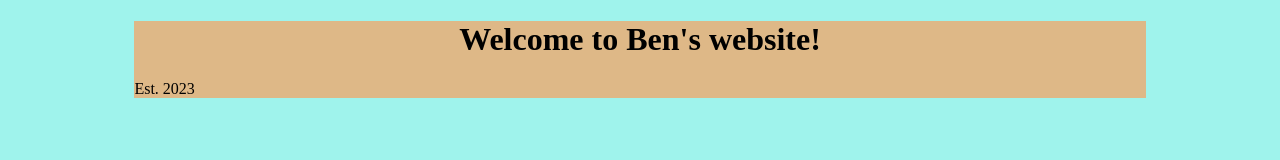
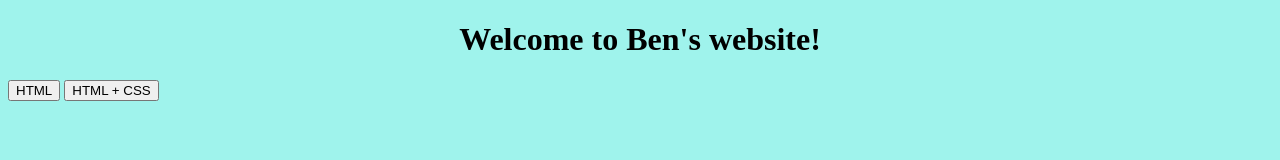
Before and after one commit to noodleme1/BenHurstWebsite, a plain HTML site: page index.html in a window 1280 px wide. Drawn offline with Linux system fonts and the light colour scheme.

Commit message:
Update index.html

```diff
--- a/index.html
+++ b/index.html
@@ -10,16 +10,19 @@
     </title>
 </head>
 <body>
-    <main>
-        <div>
-            <h1>
-                Welcome to Ben's website!
-            </h1>
-            <p>
-                Est. 2023
-            </p>
-        </div>
-    </main>
+    <header>
+        <h1>
+            Welcome to Ben's website!
+        </h1>
+        <section>
+            <button>
+                HTML
+            </button>
+            <button>
+                HTML + CSS
+            </button>
+        </section>
+    </header>
 
 </body>
 </html>
```
